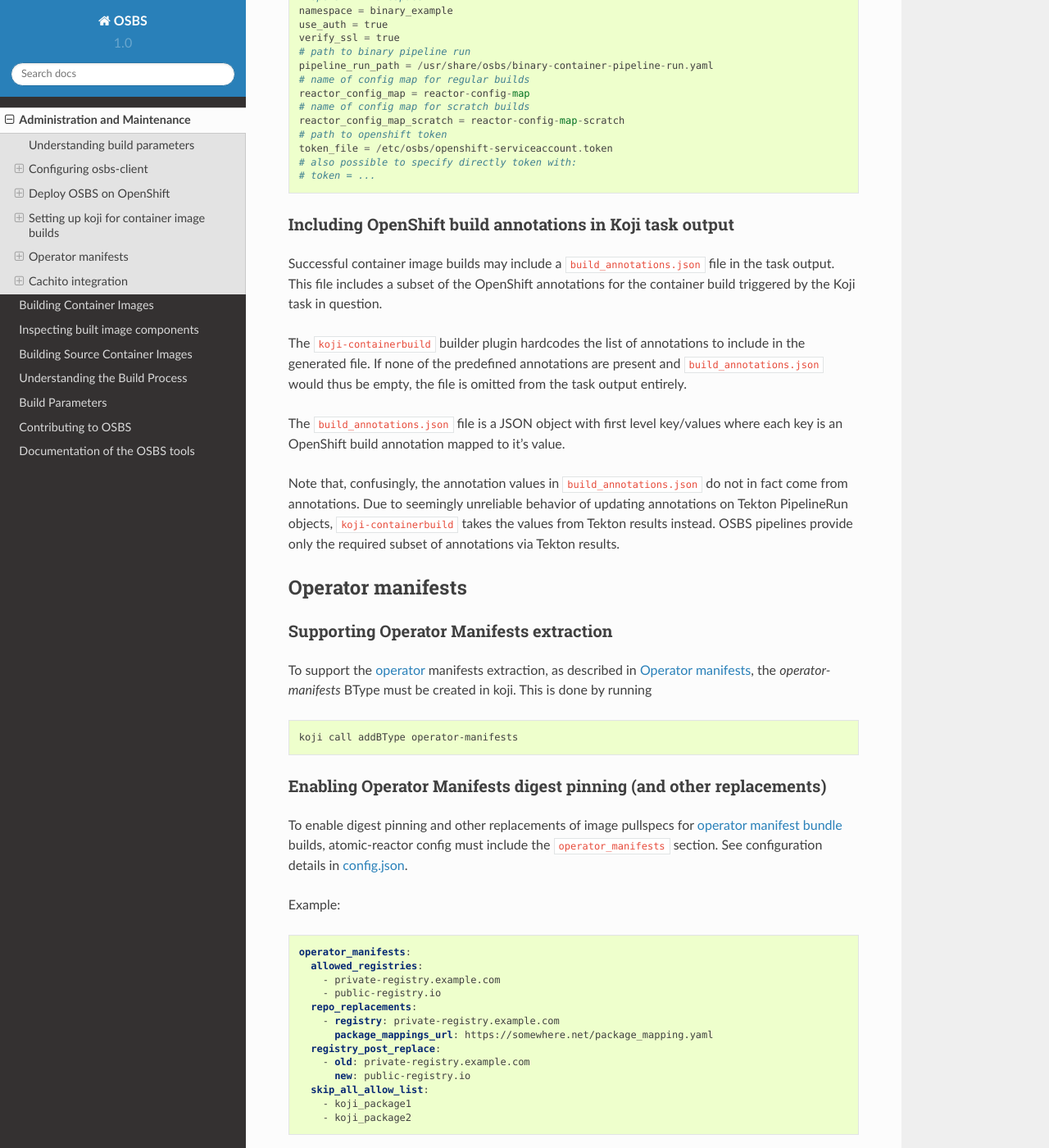
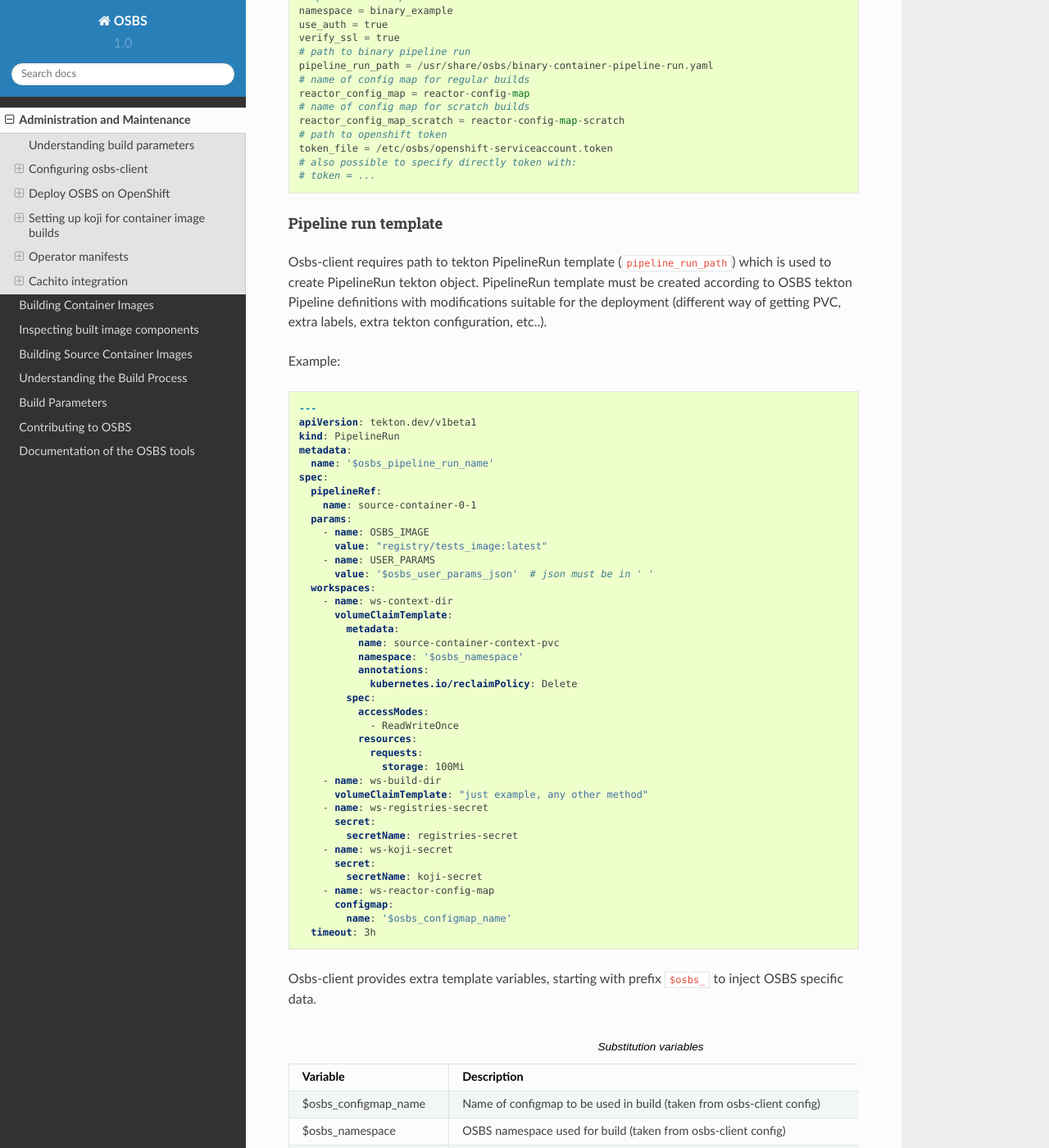
Before and after one commit to containerbuildsystem/osbs-docs, a Sphinx documentation site: the page built from docs/admins.rst, in a window 1280 px wide and 1400 px high, scrolled down 4615 px. Shown: the whole window at 82% size. Built offline with Sphinx 7.4.7 and the Read the Docs theme 2.0.0, drawn with Linux system fonts in a browser that asks for light colours; some of the changed text lies outside the part shown.

Commit message:
PipelineRun template variables
Documentation about supported template variables by osbs-client

CLOUDBLD-9475

Signed-off-by: Martin Basti <mbasti@redhat.com>

```diff
--- a/docs/admins.rst
+++ b/docs/admins.rst
@@ -272,6 +272,78 @@
   # token = ...
 
 
+
+Pipeline run template
+'''''''''''''''''''''
+Osbs-client requires path to tekton PipelineRun template (``pipeline_run_path``)
+which is used to create PipelineRun tekton object. PipelineRun template must be
+created according to OSBS tekton Pipeline definitions with modifications suitable for
+the deployment (different way of getting PVC, extra labels, extra tekton configuration,
+etc..).
+
+
+Example:
+
+.. code-block:: yaml
+
+  ---
+  apiVersion: tekton.dev/v1beta1
+  kind: PipelineRun
+  metadata:
+    name: '$osbs_pipeline_run_name'
+  spec:
+    pipelineRef:
+      name: source-container-0-1
+    params:
+      - name: OSBS_IMAGE
+        value: "registry/tests_image:latest"
+      - name: USER_PARAMS
+        value: '$osbs_user_params_json'  # json must be in ' '
+    workspaces:
+      - name: ws-context-dir
+        volumeClaimTemplate:
+          metadata:
+            name: source-container-context-pvc
+            namespace: '$osbs_namespace'
+            annotations:
+              kubernetes.io/reclaimPolicy: Delete
+          spec:
+            accessModes:
+              - ReadWriteOnce
+            resources:
+              requests:
+                storage: 100Mi
+      - name: ws-build-dir
+        volumeClaimTemplate: "just example, any other method"
+      - name: ws-registries-secret
+        secret:
+          secretName: registries-secret
+      - name: ws-koji-secret
+        secret:
+          secretName: koji-secret
+      - name: ws-reactor-config-map
+        configmap:
+          name: '$osbs_configmap_name'
+    timeout: 3h
+
+Osbs-client provides extra template variables, starting with prefix ``$osbs_``
+to inject OSBS specific data.
+
+.. list-table:: Substitution variables
+   :header-rows: 1
+
+   * - Variable
+     - Description
+   * - $osbs_configmap_name
+     - Name of configmap to be used in build (taken from osbs-client config)
+   * - $osbs_namespace
+     - OSBS namespace used for build (taken from osbs-client config)
+   * - $osbs_pipeline_run_name
+     - Pipeline run name created by OSBS (required)
+   * - $osbs_user_params_json
+     - OSBS user parameters encoded in JSON. It's JSON string; don't forget to use it as `'$osbs_user_params_json'`
+
+
 Including OpenShift build annotations in Koji task output
 ~~~~~~~~~~~~~~~~~~~~~~~~~~~~~~~~~~~~~~~~~~~~~~~~~~~~~~~~~
 
```
